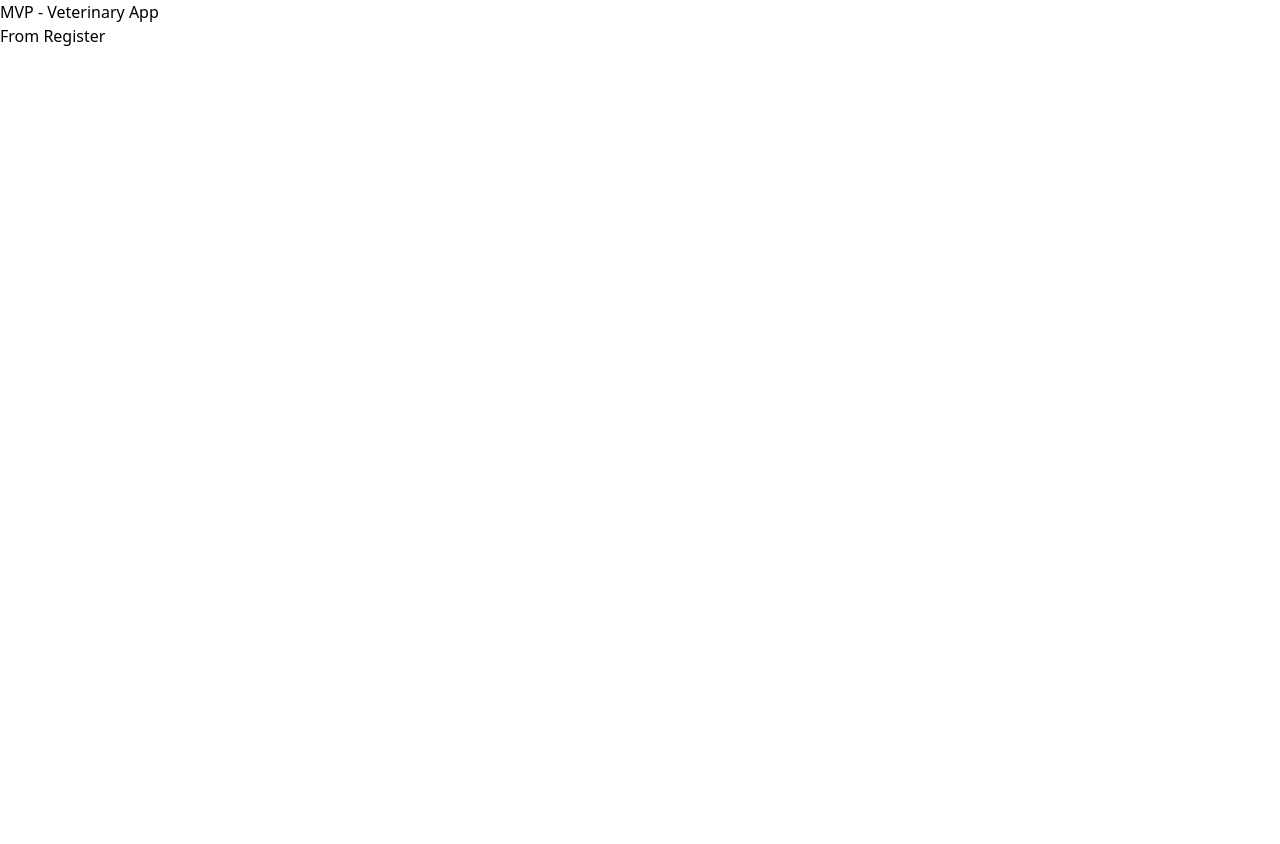
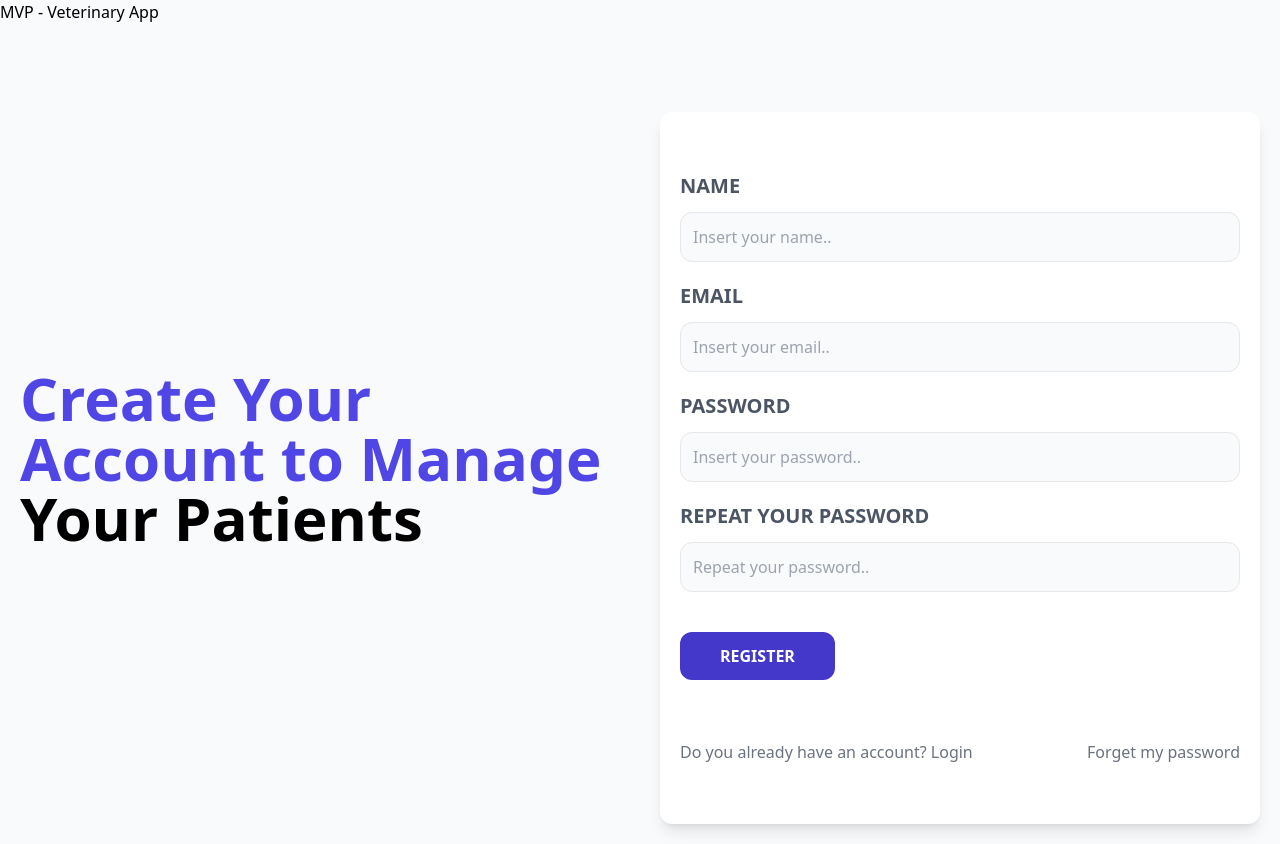
Before and after one commit to albertost5/mern-app, a React (Vite) app in the folder frontend/: page /register in a window 1280 px wide. Before the commit the page ends 800 px from the top, so only its background shows below. Built offline with nearby package versions, Linux system fonts and the light colour scheme; the HTML template or start-up script is replaced by a standard one.

Commit message:
Add html elements to login, register and forget my password pages

```diff
--- a/frontend/index.html
+++ b/frontend/index.html
@@ -1,13 +1,16 @@
 <!DOCTYPE html>
 <html lang="en">
+
 <head>
   <meta charset="UTF-8" />
   <link rel="icon" type="image/svg+xml" href="/vite.svg" />
   <meta name="viewport" content="width=device-width, initial-scale=1.0" />
   <title>MVP - Veterinary App</title>
 </head>
-  <body>
+
+<body class="bg-gray-50 min-h-screen">
   <div id="root"></div>
   <script type="module" src="/src/main.jsx"></script>
 </body>
+
 </html>
--- a/frontend/src/layouts/AuthLayout.jsx
+++ b/frontend/src/layouts/AuthLayout.jsx
@@ -4,8 +4,9 @@ const AuthLayout = () => {
   return (
     <>
       <h1>MVP - Veterinary App</h1>
-
-      <Outlet />
+      <main className="container mx-auto md:grid grid-cols-2 mt-12 gap-10 p-5 items-center">
+        <Outlet />
+      </main>
     </>
   )
 }
--- a/frontend/src/pages/ForgetPassword.jsx
+++ b/frontend/src/pages/ForgetPassword.jsx
@@ -1,7 +1,33 @@
+import { Link } from 'react-router-dom'
+
 const ForgetPassword = () => {
   return (
     <>
-        <h1>From Forget Password</h1>
+
+      <div>
+        <h1 className="text-indigo-600 font-black text-6xl">Reclaim Your Account And Don't Lose <span className="text-black">Your Patients</span></h1>
+      </div>
+
+      <div className='mt-20 md:mt-5 shadow-lg px-5 py-10 rounded-xl bg-white'>
+          <form>
+            <div className="my-5">
+              <label className="uppercase text-gray-600 block text-xl font-bold">
+                Email
+              </label>
+              <input
+                type="email" placeholder="Insert your email.."
+                className="border w-full p-3 mt-3 bg-gray-50 rounded-xl"
+              />
+            </div>
+
+            <input type="submit" value="Send" className="bg-indigo-700 rounded-xl w-full py-3 px-10 text-white mt-5 uppercase font-bold hover:cursor-pointer hover:bg-indigo-800 md:w-auto"/>
+          </form>
+
+          <nav className='mt-10 lg:flex lg:justify-between'>
+            <Link to="/register" className='block text-center my-5 text-gray-500'>You don't have an account? Register</Link>
+            <Link to="/" className='block text-center my-5 text-gray-500'>Do you already have an account? Login</Link>
+          </nav>
+        </div>
     </>
   )
 }
--- a/frontend/src/pages/Login.jsx
+++ b/frontend/src/pages/Login.jsx
@@ -1,7 +1,41 @@
+import { Link } from 'react-router-dom'
+
 const Login = () => {
   return (
     <>
-        <h2>LOGIN</h2>
+        <div>
+          <h1 className="text-indigo-600 font-black text-6xl">Login to Manage Your <span className="text-black">Patients</span></h1>
+        </div>
+
+        <div className='mt-20 md:mt-5 shadow-lg px-5 py-10 rounded-xl bg-white'>
+          <form>
+            <div className="my-5">
+              <label className="uppercase text-gray-600 block text-xl font-bold">
+                Email
+              </label>
+              <input
+                type="email" placeholder="Insert your email.."
+                className="border w-full p-3 mt-3 bg-gray-50 rounded-xl"
+              />
+            </div>
+            <div className="my-5">
+              <label className="uppercase text-gray-600 block text-xl font-bold">
+                Password
+              </label>
+              <input
+                type="password" placeholder="Insert your password..."
+                className="border w-full p-3 mt-3 bg-gray-50 rounded-xl"
+              />
+            </div>
+
+            <input type="submit" value="Login" className="bg-indigo-700 rounded-xl w-full py-3 px-10 text-white mt-5 uppercase font-bold hover:cursor-pointer hover:bg-indigo-800 md:w-auto"/>
+          </form>
+
+          <nav className='mt-10 lg:flex lg:justify-between'>
+            <Link to="/register" className='block text-center my-5 text-gray-500'>You don't have an account? Register</Link>
+            <Link to="/forget-password" className='block text-center my-5 text-gray-500'>Forget my password</Link>
+          </nav>
+        </div>
     </>
   )
 }
--- a/frontend/src/pages/Register.jsx
+++ b/frontend/src/pages/Register.jsx
@@ -1,7 +1,63 @@
+import { Link } from 'react-router-dom'
+
 const Register = () => {
   return (
     <>
-        <h1>From Register</h1>
+
+      <div>
+        <h1 className="text-indigo-600 font-black text-6xl">Create Your Account to Manage <span className="text-black">Your Patients</span></h1>
+      </div>
+
+      <div className='mt-20 md:mt-5 shadow-lg px-5 py-10 rounded-xl bg-white'>
+
+        <form>
+          <div className="my-5">
+            <label className="uppercase text-gray-600 block text-xl font-bold">
+              Name
+            </label>
+            <input
+              type="text" placeholder="Insert your name.."
+              className="border w-full p-3 mt-3 bg-gray-50 rounded-xl"
+            />
+          </div>
+          <div className="my-5">
+            <label className="uppercase text-gray-600 block text-xl font-bold">
+              Email
+            </label>
+            <input
+              type="email" placeholder="Insert your email.."
+              className="border w-full p-3 mt-3 bg-gray-50 rounded-xl"
+            />
+          </div>
+          <div className="my-5">
+            <label className="uppercase text-gray-600 block text-xl font-bold">
+              Password
+            </label>
+            <input
+              type="password" placeholder="Insert your password.."
+              className="border w-full p-3 mt-3 bg-gray-50 rounded-xl"
+            />
+          </div>
+          <div className="my-5">
+            <label className="uppercase text-gray-600 block text-xl font-bold">
+              Repeat Your Password
+            </label>
+            <input
+              type="password" placeholder="Repeat your password.."
+              className="border w-full p-3 mt-3 bg-gray-50 rounded-xl"
+            />
+          </div>
+
+          <input type="submit" value="Register" className="bg-indigo-700 rounded-xl w-full py-3 px-10 text-white mt-5 uppercase font-bold hover:cursor-pointer hover:bg-indigo-800 md:w-auto"/>
+
+        </form>
+
+        <nav className='mt-10 lg:flex lg:justify-between'>
+          <Link to="/" className='block text-center my-5 text-gray-500'>Do you already have an account? Login</Link>
+          <Link to="/forget-password" className='block text-center my-5 text-gray-500'>Forget my password</Link>
+        </nav>
+      </div>
+
     </>
   )
 }
```
Also changed, not shown: 1 other file (tests, documents, lock files or other folders). Lines whose indentation alone changed are shown as unchanged.
